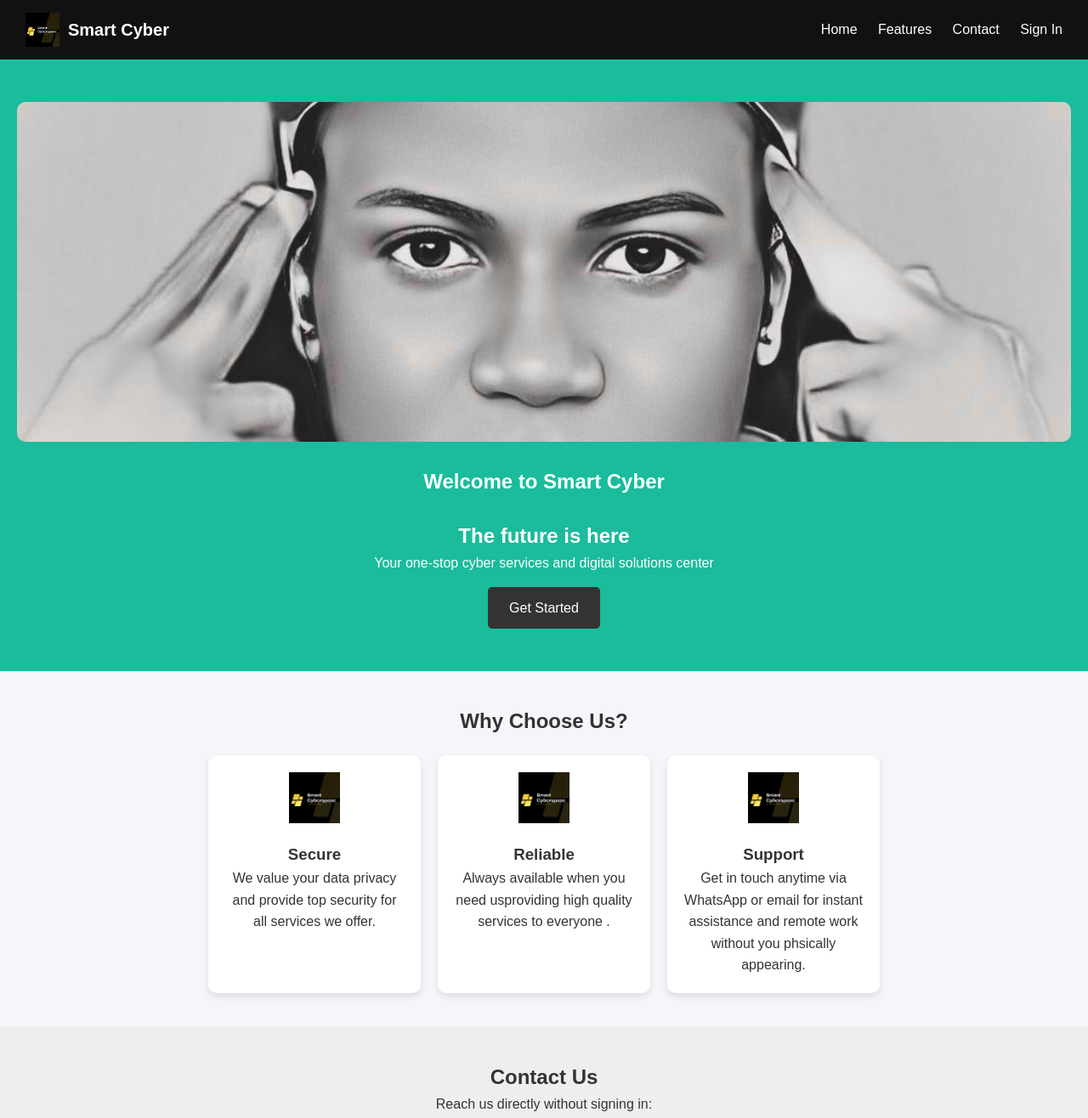
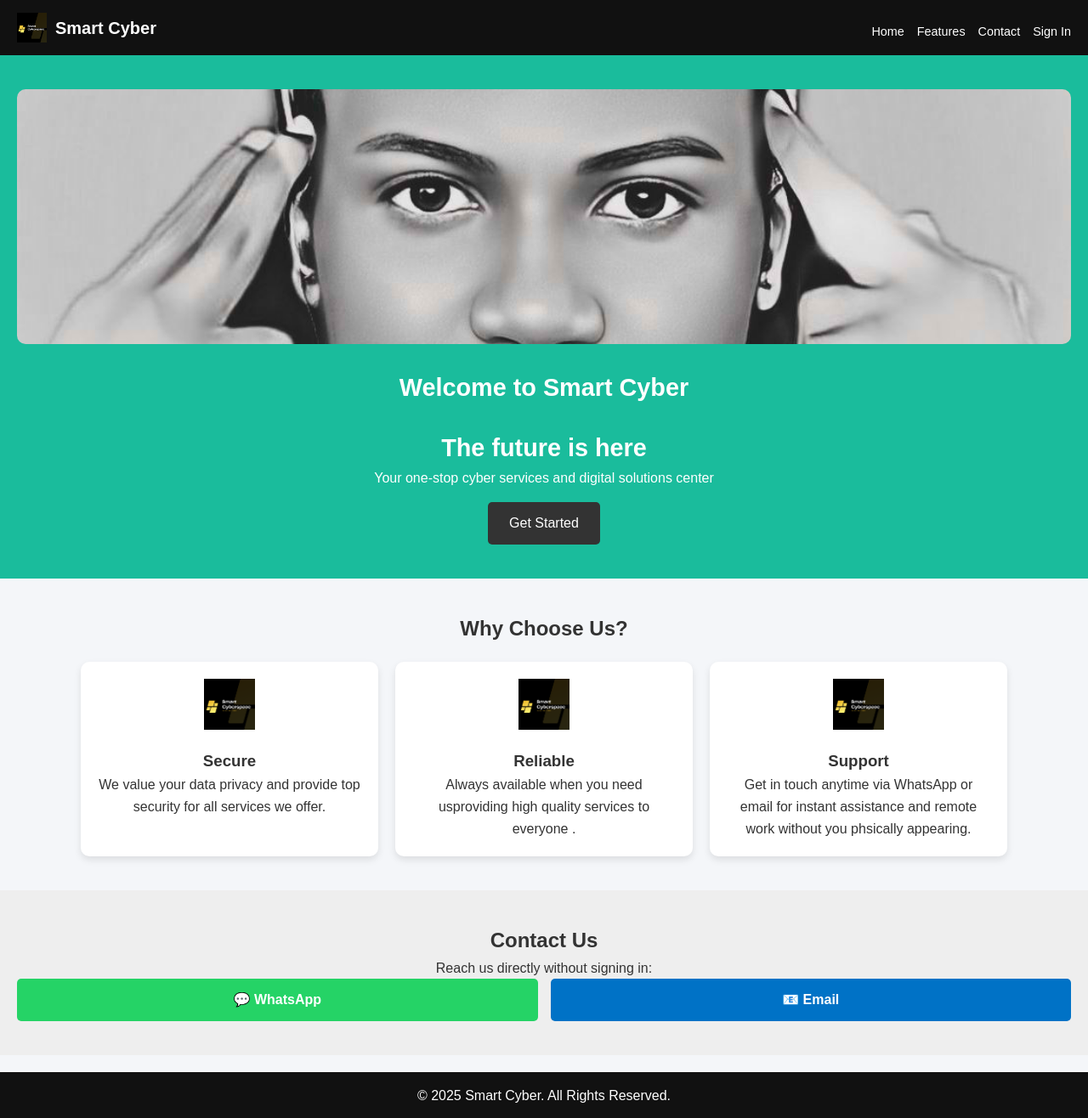
Before and after one commit to bob018-benjamin/Smart-Cyber, a plain HTML site: page index.html in a window 1280 px wide. Shown: the top 1316 px of the page at 85% size. Drawn offline with Linux system fonts and the light colour scheme.

Commit message:
Update style.css

```diff
--- a/style.css
+++ b/style.css
@@ -19,26 +19,34 @@ header {
   display: flex;
   justify-content: space-between;
   align-items: center;
-  padding: 15px 30px;
+  padding: 15px 20px; /* Reduced padding for mobile first */
+  flex-wrap: wrap; /* Allows items to wrap if needed */
 }
 
 header .logo {
   display: flex;
   align-items: center;
-  font-size: 20px;
+  font-size: 1.25rem; /* Using rem for scalable font */
   font-weight: bold;
 }
 
 header .logo img {
-  height: 40px;
+  height: 35px; /* Slightly smaller for mobile */
   margin-right: 10px;
+}
+
+header nav {
+  display: flex;
+  gap: 15px; /* Better than margin-left for spacing */
+  margin-top: 10px; /* Adds space when wrapped on mobile */
+  flex-wrap: wrap; /* Allows nav links to wrap */
 }
 
 header nav a {
   color: #fff;
   text-decoration: none;
-  margin-left: 20px;
   transition: color 0.3s;
+  font-size: 0.9rem;
 }
 
 header nav a:hover {
@@ -48,17 +56,21 @@ header nav a:hover {
 /* Hero */
 .hero {
   text-align: center;
-  padding: 50px 20px;
+  padding: 40px 20px; /* Reduced padding for mobile */
   background: #1abc9c;
   color: #fff;
 }
 
 .sniper-img {
   width: 100%;
-  max-height: 400px;
+  max-height: 300px; /* Reduced max-height for mobile */
   object-fit: cover;
   margin-bottom: 20px;
   border-radius: 10px;
+}
+
+.hero h1 {
+  font-size: 1.8rem; /* Smaller heading on mobile */
 }
 
 .hero .btn {
@@ -89,7 +101,7 @@ header nav a:hover {
   display: flex;
   justify-content: center;
   gap: 20px;
-  flex-wrap: wrap;
+  flex-wrap: wrap; /* This is good! It allows wrapping */
 }
 
 .card {
@@ -97,7 +109,9 @@ header nav a:hover {
   padding: 20px;
   border-radius: 10px;
   box-shadow: 0 4px 8px rgba(0,0,0,0.1);
-  width: 250px;
+  flex: 1; /* Allows cards to grow and shrink */
+  min-width: 250px; /* Prevents cards from getting too narrow */
+  max-width: 350px; /* Prevents cards from getting too wide */
   text-align: center;
 }
 
@@ -113,13 +127,22 @@ header nav a:hover {
   text-align: center;
 }
 
+.contact-buttons {
+  display: flex;
+  justify-content: center;
+  gap: 15px; /* Use gap instead of margin for spacing */
+  flex-wrap: wrap; /* Allows buttons to stack on mobile */
+}
+
 .contact .btn {
   display: inline-block;
-  margin: 10px;
-  padding: 10px 20px;
+  padding: 12px 20px; /* Adjusted padding */
   border-radius: 5px;
   text-decoration: none;
   font-weight: bold;
+  flex: 1; /* Makes buttons flexible */
+  min-width: 140px; /* Prevents buttons from getting too small */
+  text-align: center;
 }
 
 .btn.whatsapp {
@@ -132,7 +155,16 @@ header nav a:hover {
   color: #fff;
 }
 
-/* Auth */
+/* Footer */
+footer {
+  text-align: center;
+  padding: 15px;
+  background: #111;
+  color: #fff;
+  margin-top: 20px;
+}
+
+/* Auth (Keep your existing styles, they are fine) */
 .auth-container {
   max-width: 400px;
   margin: 50px auto;
@@ -166,11 +198,40 @@ header nav a:hover {
   background: #16a085;
 }
 
-/* Footer */
-footer {
-  text-align: center;
-  padding: 15px;
-  background: #111;
-  color: #fff;
-  margin-top: 20px;
+/* === MOBILE STYLES (For screens less than 768px wide) === */
+@media (max-width: 768px) {
+  /* Stack the header vertically on very small screens */
+  header {
+    flex-direction: column;
+    text-align: center;
+    padding: 15px;
+  }
+
+  header nav {
+    margin-top: 15px;
+  }
+
+  /* Adjust hero section for mobile */
+  .hero {
+    padding: 30px 15px;
+  }
+
+  .hero h1 {
+    font-size: 1.5rem; /* Even smaller heading on very small phones */
+  }
+
+  /* Make cards full width on mobile */
+  .card {
+    min-width: 100%; /* Cards will take the full width of their container */
+  }
+
+  /* Stack contact buttons vertically on mobile */
+  .contact-buttons {
+    flex-direction: column;
+    align-items: center;
+  }
+
+  .contact .btn {
+    width: 80%; /* Make buttons a bit narrower on mobile */
+  }
 }
```
